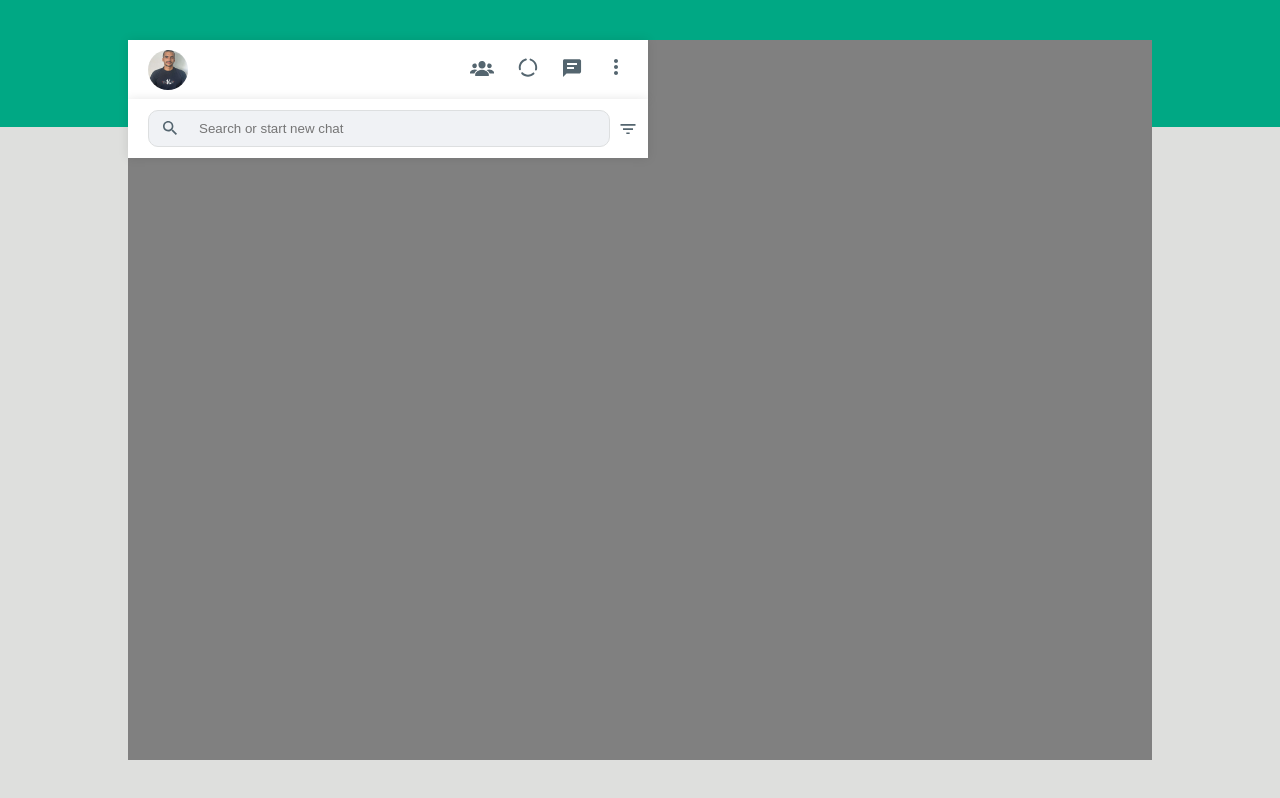
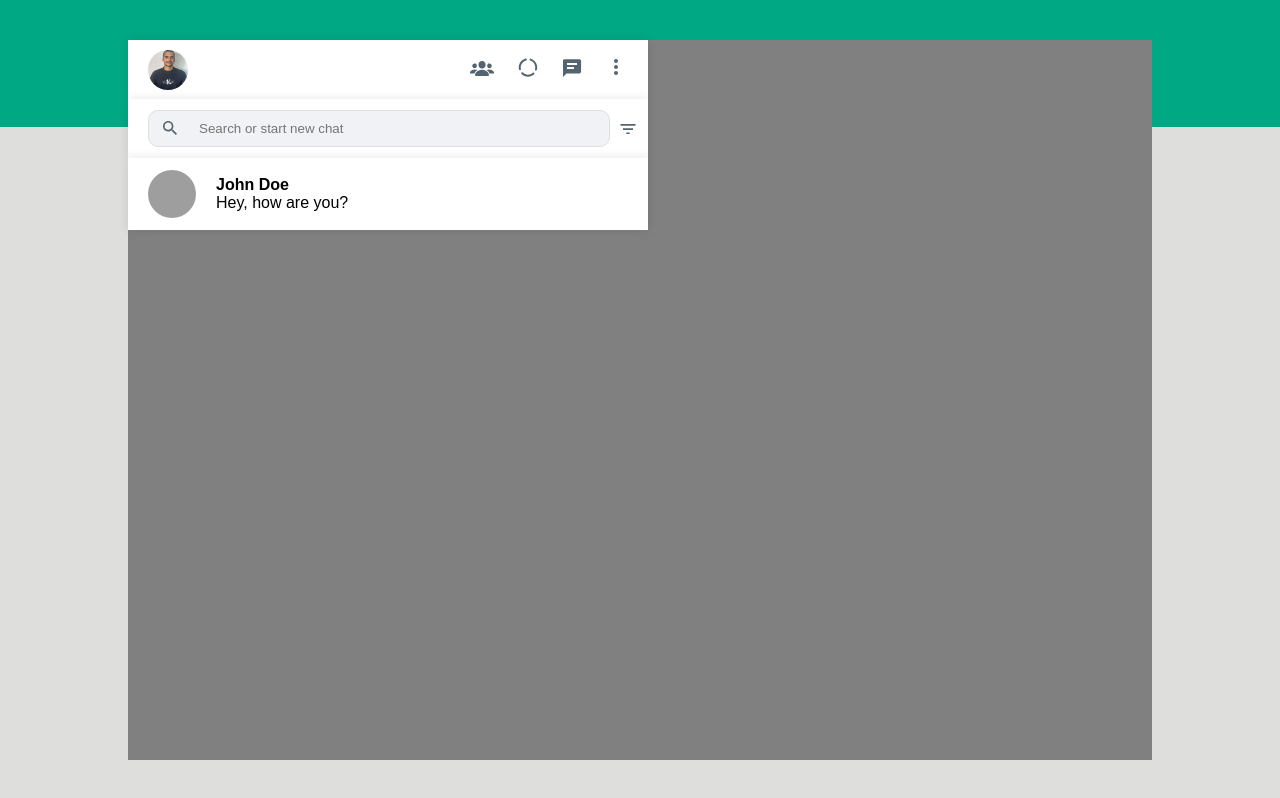
Before and after one commit to 3ibsi69/whatsapp_UI_clone, a React (Create React App) app: page / in a window 1280 px wide. Built offline with nearby package versions, Linux system fonts and the light colour scheme; grey boxes are pictures that could not be loaded.

Commit message:
chats added

```diff
--- /dev/null
+++ b/src/Components/SidebarComponnets/Chats.jsx
@@ -0,0 +1,20 @@
+import "../../Styles/Chats.css"
+function Chats(){
+    return(
+        <div className="chat-container">
+            <div className="chat">
+                <div className="chat-img">
+                    </div>
+                    <div className="chat-content">
+                        <div className="chat-header">
+                            <div className="chat-name">John Doe</div>
+                            </div>
+                            <div className="chat-text">Hey, how are you?</div>
+                            </div>
+                            </div>
+        </div>
+    )
+}
+
+
+export default Chats;
--- a/src/Components/SidebarComponnets/Sidebar.jsx
+++ b/src/Components/SidebarComponnets/Sidebar.jsx
@@ -1,12 +1,13 @@
 import "../../Styles/SideBar.css";
+import Chats from "./Chats";
 import Searchnav from "./Searchnav";
 import SideNav from "./SideNav";
 function SideBar() {
   return (
     <>
     <SideNav/>
-
     <Searchnav/>
+    <Chats/>
     </>
     );
 }
--- /dev/null
+++ b/src/Styles/Chats.css
@@ -0,0 +1,39 @@
+.chat-container {
+  width: 480px;
+  height: 72px;
+  background: #fff;
+  padding: 0 20px;
+  box-shadow: 0px 0px 10px rgba(0, 0, 0, 0.1);
+}
+.chat-container .chat {
+  display: flex;
+  align-items: center;
+  width: 100%;
+  height: 100%;
+}
+.chat-container .chat .chat-img {
+  width: 48px;
+  height: 48px;
+  border-radius: 50%;
+  background: url(https://i.pravatar.cc/150?img=1);
+  background-size: cover;
+  background-position: center;
+  background-repeat: no-repeat;
+  margin-right: 20px;
+}
+.chat-container .chat .chat-header {
+  display: flex;
+  flex-direction: column;
+  justify-content: center;
+  height: 100%;
+}
+.chat-container .chat .chat-header .chat-name {
+  font-size: 16px;
+  font-weight: 550;
+  color: #000;
+}
+.chat-container .chat .chat-header .chat-text {
+  font-size: 14px;
+  font-weight: 400;
+  color: #000;
+}/*# sourceMappingURL=Chats.css.map */
--- /dev/null
+++ b/src/Styles/Chats.scss
@@ -0,0 +1,39 @@
+.chat-container {
+  width: 480px;
+  height: 72px;
+  background: #fff;
+  padding: 0 20px;
+  box-shadow: 0px 0px 10px rgba(0, 0, 0, 0.1);
+  .chat {
+    display: flex;
+    align-items: center;
+    width: 100%;
+    height: 100%;
+    .chat-img {
+      width: 48px;
+      height: 48px;
+      border-radius: 50%;
+      background: url(https://i.pravatar.cc/150?img=1);
+      background-size: cover;
+      background-position: center;
+      background-repeat: no-repeat;
+      margin-right: 20px;
+    }
+    .chat-header {
+      display: flex;
+      flex-direction: column;
+      justify-content: center;
+      height: 100%;
+      .chat-name {
+        font-size: 16px;
+        font-weight: 550;
+        color: #000;
+      }
+      .chat-text {
+        font-size: 14px;
+        font-weight: 400;
+        color: #000;
+      }
+    }
+  }
+}
```
Also changed, not shown: 1 other file (tests, documents, lock files or other folders).
